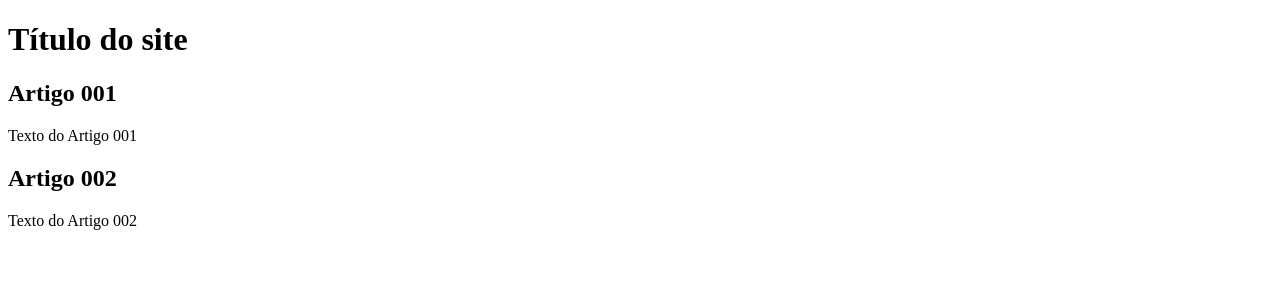
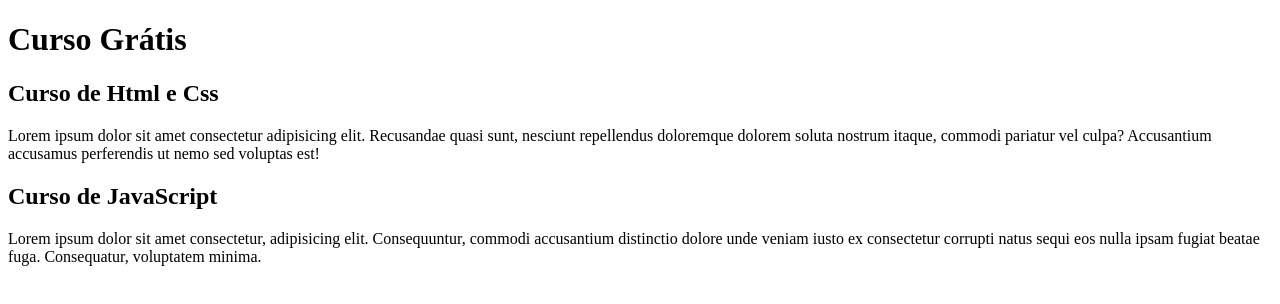
Before and after one commit to ThalesNewton/Projeto-site, a plain HTML site: page index.html in a window 1280 px wide. Drawn offline with Linux system fonts and the light colour scheme.

Commit message:
comecei a escrever conteúdo

```diff
--- a/index.html
+++ b/index.html
@@ -8,15 +8,15 @@
 <body>
     <main>
         <header>
-            <h1>Título do site</h1>
+            <h1>Curso Grátis</h1>
         </header>
         <article>
-            <h2>Artigo 001</h2>
-            <p>Texto do Artigo 001</p>
+            <h2>Curso de Html e Css</h2>
+            <p>Lorem ipsum dolor sit amet consectetur adipisicing elit. Recusandae quasi sunt, nesciunt repellendus doloremque dolorem soluta nostrum itaque, commodi pariatur vel culpa? Accusantium accusamus perferendis ut nemo sed voluptas est!</p>
         </article>
         <article>
-            <h2>Artigo 002</h2>
-            <p>Texto do Artigo 002</p>
+            <h2>Curso de JavaScript</h2>
+            <p>Lorem ipsum dolor sit amet consectetur, adipisicing elit. Consequuntur, commodi accusantium distinctio dolore unde veniam iusto ex consectetur corrupti natus sequi eos nulla ipsam fugiat beatae fuga. Consequatur, voluptatem minima.</p>
         </article>
     </main>
 
```
